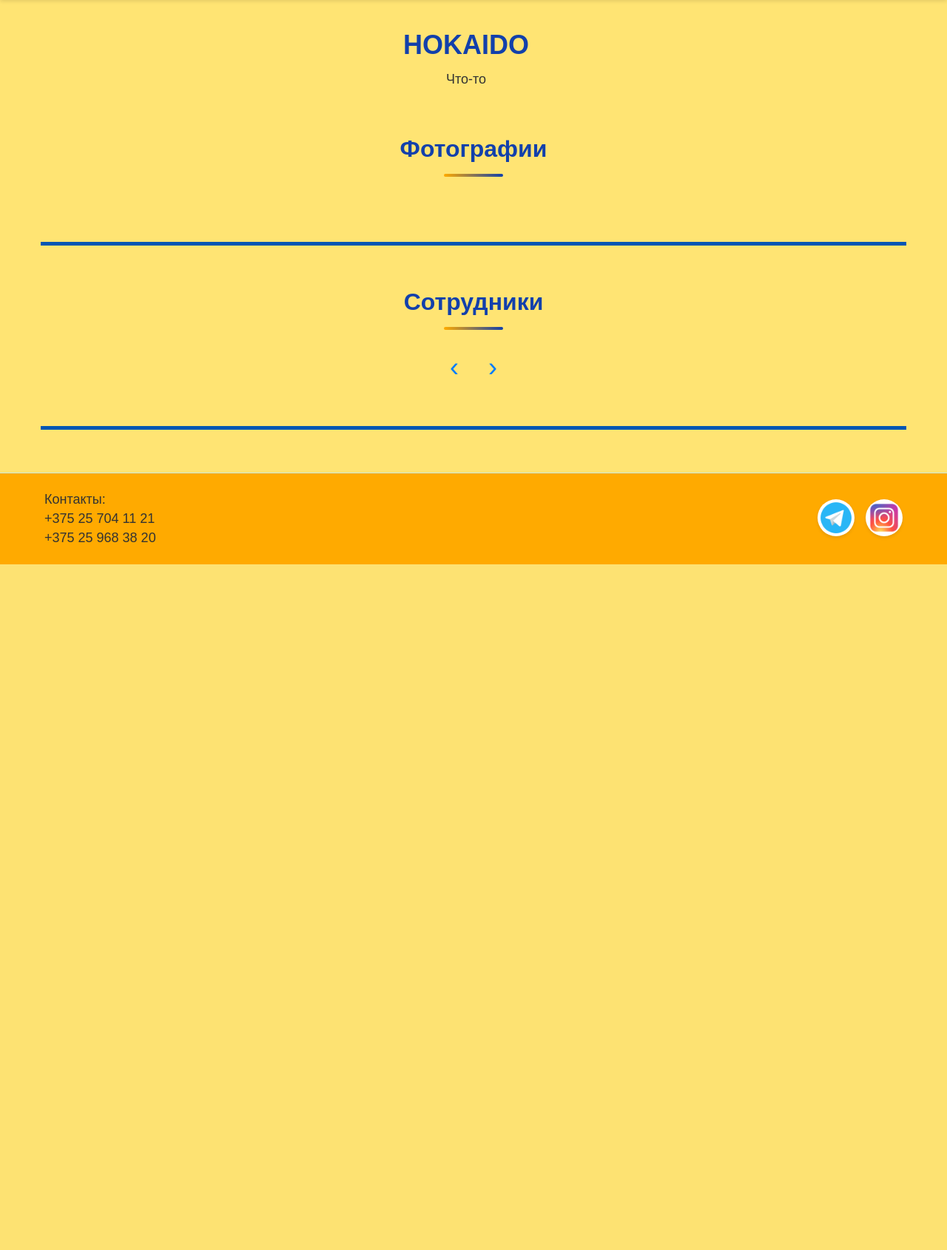
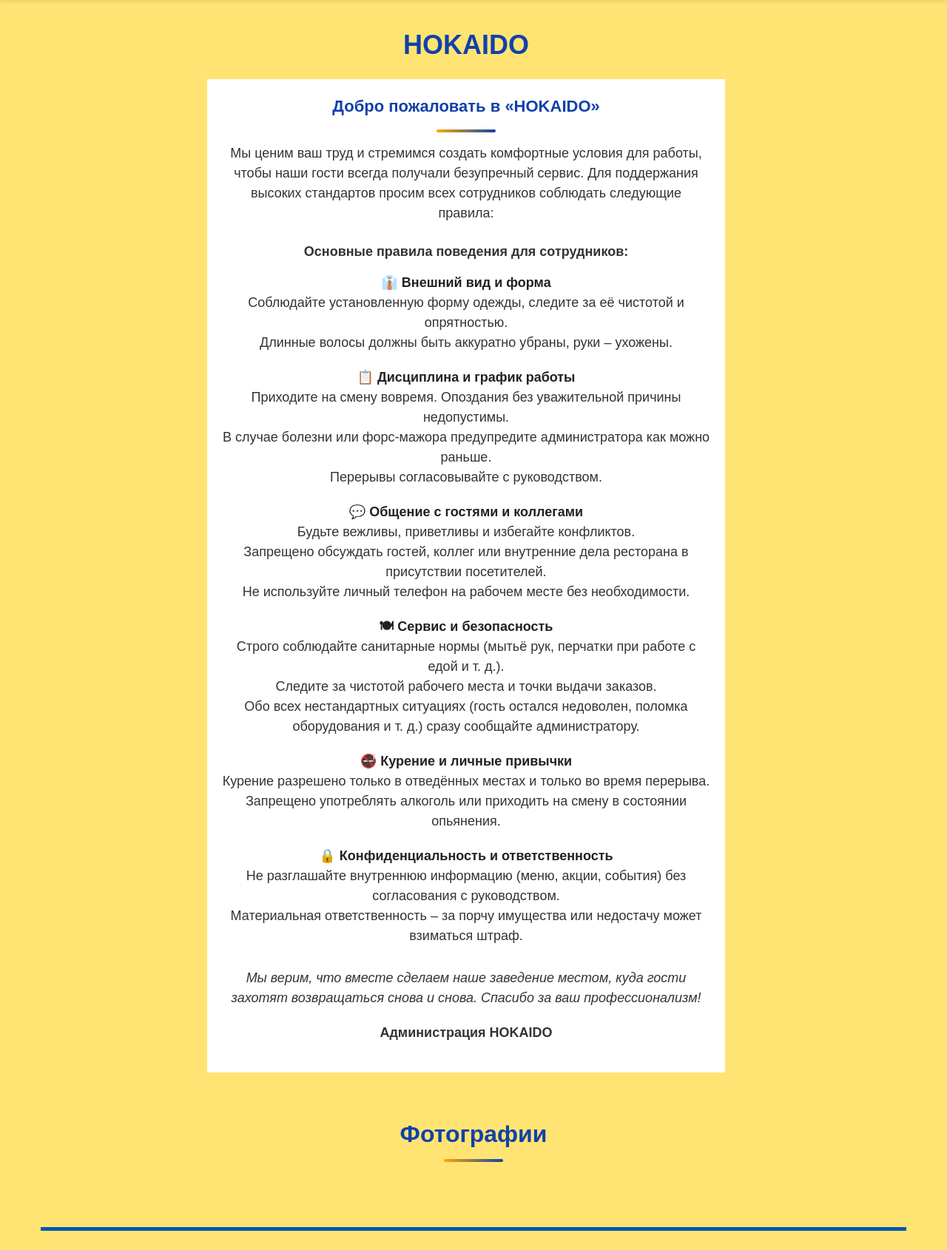
Before and after one commit to AnastasiyaSushitskaya/HOKAIDO, a Django app: page /main/ in a window 1280 px wide. Shown: the part 144-1834 px from the top of the page at 74% size. Before the commit the page ends 907 px from the top, so only its background shows below. Run offline with Django 4.2, Linux system fonts and the light colour scheme; data that the repository does not hold is empty.

Commit message:
конец

```diff
--- a/hokaido/templates/index.html
+++ b/hokaido/templates/index.html
@@ -15,7 +15,95 @@
     <div class="hero-container">
         <div class="hero-text">
             <h1>HOKAIDO</h1>
-            <p>Что-то</p>
+            <p><div class="hokaido-rules">
+  <h2>Добро пожаловать в «HOKAIDO»</h2>
+
+  <p class="intro">Мы ценим ваш труд и стремимся создать комфортные условия для работы, чтобы наши гости всегда получали безупречный сервис. Для поддержания высоких стандартов просим всех сотрудников соблюдать следующие правила:</p>
+
+  <div class="rules-section">
+    <h3>Основные правила поведения для сотрудников:</h3>
+
+    <p><strong>👔 Внешний вид и форма</strong><br>
+    Соблюдайте установленную форму одежды, следите за её чистотой и опрятностью.<br>
+    Длинные волосы должны быть аккуратно убраны, руки – ухожены.</p>
+
+    <p><strong>📋 Дисциплина и график работы</strong><br>
+    Приходите на смену вовремя. Опоздания без уважительной причины недопустимы.<br>
+    В случае болезни или форс-мажора предупредите администратора как можно раньше.<br>
+    Перерывы согласовывайте с руководством.</p>
+
+    <p><strong>💬 Общение с гостями и коллегами</strong><br>
+    Будьте вежливы, приветливы и избегайте конфликтов.<br>
+    Запрещено обсуждать гостей, коллег или внутренние дела ресторана в присутствии посетителей.<br>
+    Не используйте личный телефон на рабочем месте без необходимости.</p>
+
+    <p><strong>🍽 Сервис и безопасность</strong><br>
+    Строго соблюдайте санитарные нормы (мытьё рук, перчатки при работе с едой и т. д.).<br>
+    Следите за чистотой рабочего места и точки выдачи заказов.<br>
+    Обо всех нестандартных ситуациях (гость остался недоволен, поломка оборудования и т. д.) сразу сообщайте администратору.</p>
+
+    <p><strong>🚭 Курение и личные привычки</strong><br>
+    Курение разрешено только в отведённых местах и только во время перерыва.<br>
+    Запрещено употреблять алкоголь или приходить на смену в состоянии опьянения.</p>
+
+    <p><strong>🔒 Конфиденциальность и ответственность</strong><br>
+    Не разглашайте внутреннюю информацию (меню, акции, события) без согласования с руководством.<br>
+    Материальная ответственность – за порчу имущества или недостачу может взиматься штраф.</p>
+  </div>
+
+  <p class="conclusion">Мы верим, что вместе сделаем наше заведение местом, куда гости захотят возвращаться снова и снова. Спасибо за ваш профессионализм!</p>
+
+  <p class="signature">Администрация HOKAIDO</p>
+</div>
+
+<style>
+.hokaido-rules {
+  font-family: Arial, sans-serif;
+  max-width: 700px;
+  margin: 0 auto;
+  padding: 20px;
+  background: white;
+  line-height: 1.5;
+  color: #333;
+}
+
+.hokaido-rules h2 {
+  text-align: center;
+  margin-bottom: 15px;
+  font-size: 22px;
+}
+
+.hokaido-rules .intro {
+  margin-bottom: 20px;
+  text-align: center;
+}
+
+.hokaido-rules h3 {
+  margin: 25px 0 15px;
+  text-align: center;
+  font-size: 18px;
+}
+
+.hokaido-rules p {
+  margin-bottom: 20px;
+}
+
+.hokaido-rules strong {
+  color: #222;
+}
+
+.conclusion {
+  text-align: center;
+  font-style: italic;
+  margin-top: 30px;
+}
+
+.signature {
+  text-align: center;
+  font-weight: bold;
+  margin-top: 10px;
+}
+</style></p>
         </div>
     </div>
 
```
Also changed, not shown: hokaido/media/photogallery/photos/photo_2025-06-10_00-01-50.jpg (added), hokaido/media/photogallery/photos/photo_2025-06-10_00-02-44.jpg (added), hokaido/media/photogallery/photos/photo_2025-06-10_00-03-46.jpg (added), hokaido/media/photogallery/photos/photo_2025-06-10_00-04-12.jpg (added), hokaido/media/photogallery/photos/photo_2025-06-10_00-04-55.jpg (added), hokaido/media/photogallery/photos/photo_2025-06-10_00-04-59.jpg (added), hokaido/media/photogallery/photos/photo_2025-06-10_00-05-03.jpg (added), hokaido/media/photogallery/photos/photo_2025-06-10_00-07-19.jpg (added), hokaido/media/photogallery/photos/photo_2025-06-10_00-08-05.jpg (added), hokaido/media/photogallery/photos/photo_2025-06-10_00-08-25.jpg (added).
